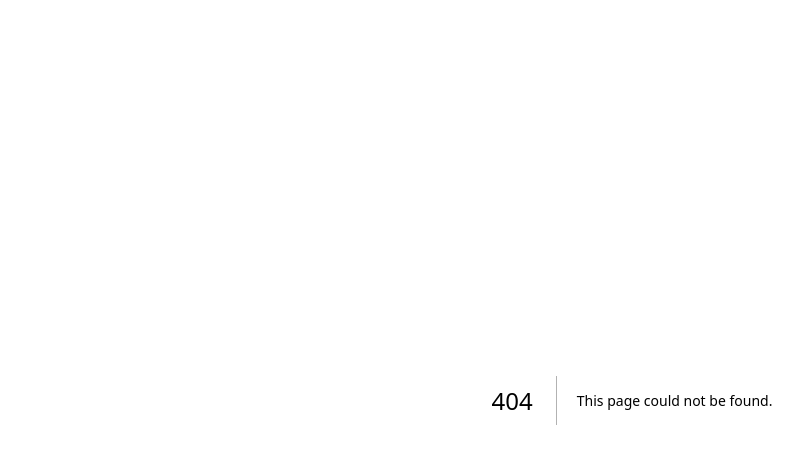
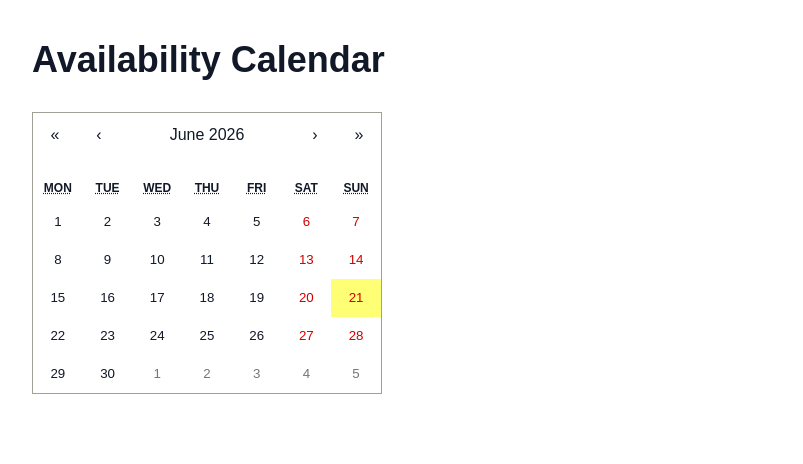
Before and after one commit to El-dark7/faith-cosy-home-radium, a Next.js app: page /admin/calendar in a window 1280 px wide. Before the commit this address had no page. Shown: the top 464 px of the page, without its empty margins (8-811 px from the left). Built offline with nearby package versions, Linux system fonts and the light colour scheme.

Commit message:
Add CalendarPage component with availability calendar

```diff
--- /dev/null
+++ b/src/app/admin/calendar/page.tsx
@@ -0,0 +1,24 @@
+"use client";
+
+import Calendar
+from "react-calendar";
+
+import "react-calendar/dist/Calendar.css";
+
+export default function CalendarPage(){
+
+ return(
+
+ <div className="p-10">
+
+  <h1 className="text-4xl font-bold mb-8">
+   Availability Calendar
+  </h1>
+
+  <Calendar/>
+
+ </div>
+
+ );
+
+}
```
